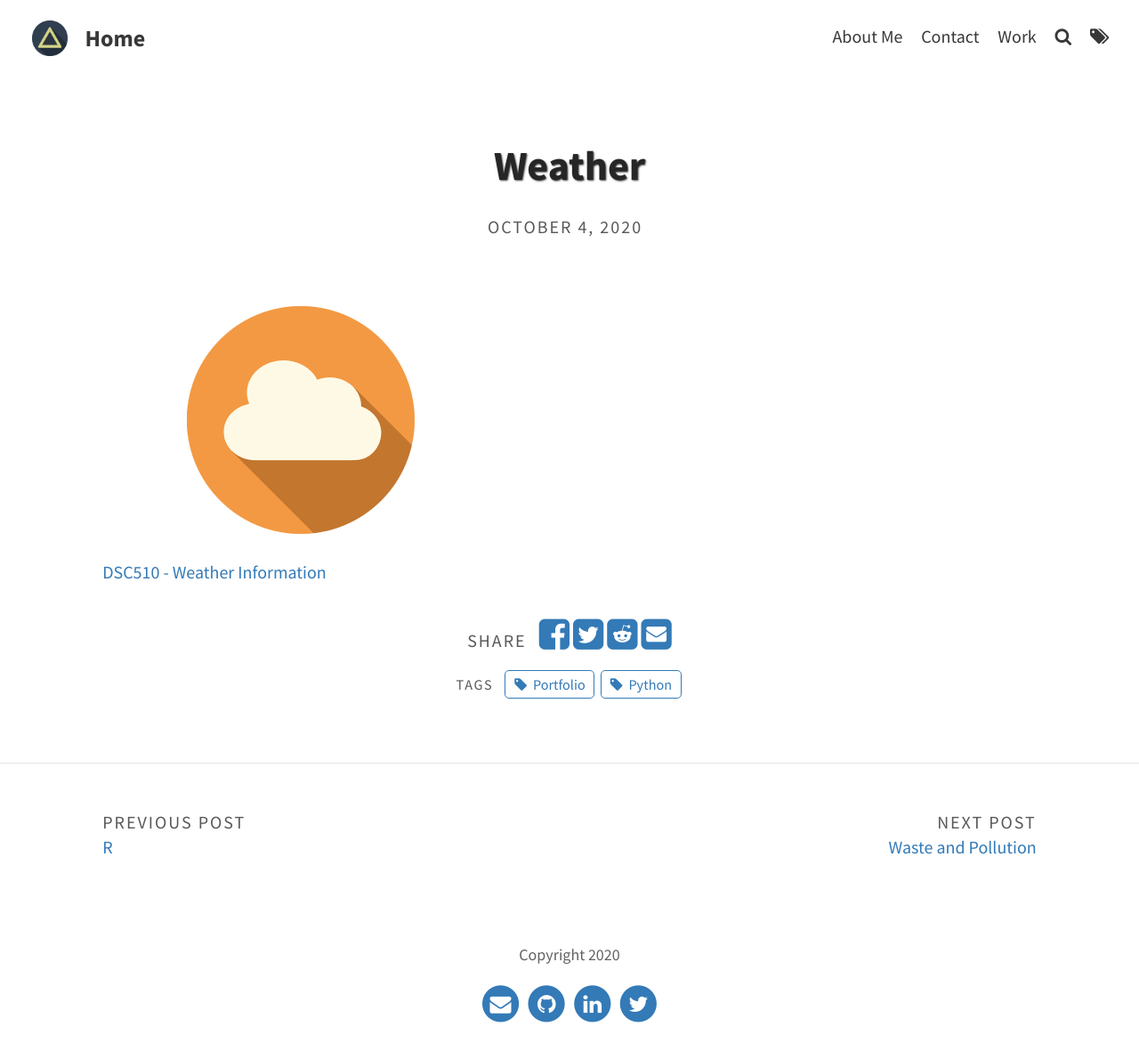
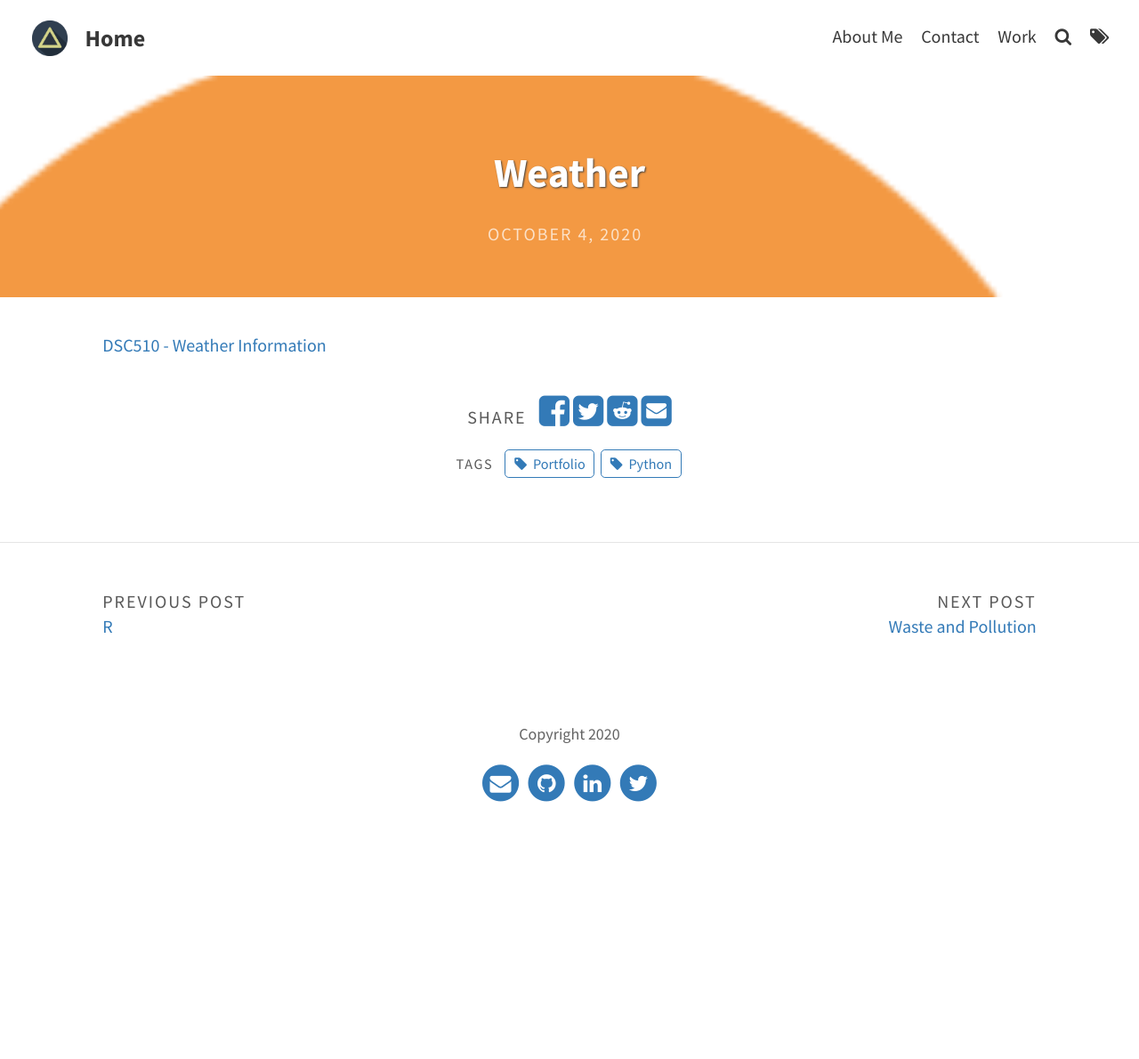
Before and after one commit to knmoses/knmoses.github.io, a Jekyll site: the page built from _portfolio/ninja.md, in a window 1280 px wide. Shown: the whole page at 89% size. Built offline with Jekyll 4.4.1, drawn with Linux system fonts in a browser that asks for light colours; after the commit the page ends 942 px from its top, so only the background shows below that.

Commit message:
Update ninja.md

```diff
--- a/_portfolio/ninja.md
+++ b/_portfolio/ninja.md
@@ -1,11 +1,10 @@
 ---
 layout: post
 title: Weather
+feature-img: "assets/img/portfolio/weather.png"
 img: "assets/img/portfolio/weather.png"
 date: 04 October 2020
 tags: [Python, Portfolio]
 ---
 
-![image]({{ page.img | relative_url }})
-
 [DSC510 - Weather Information](https://github.com/knmoses/DSC510-Weather)
```
